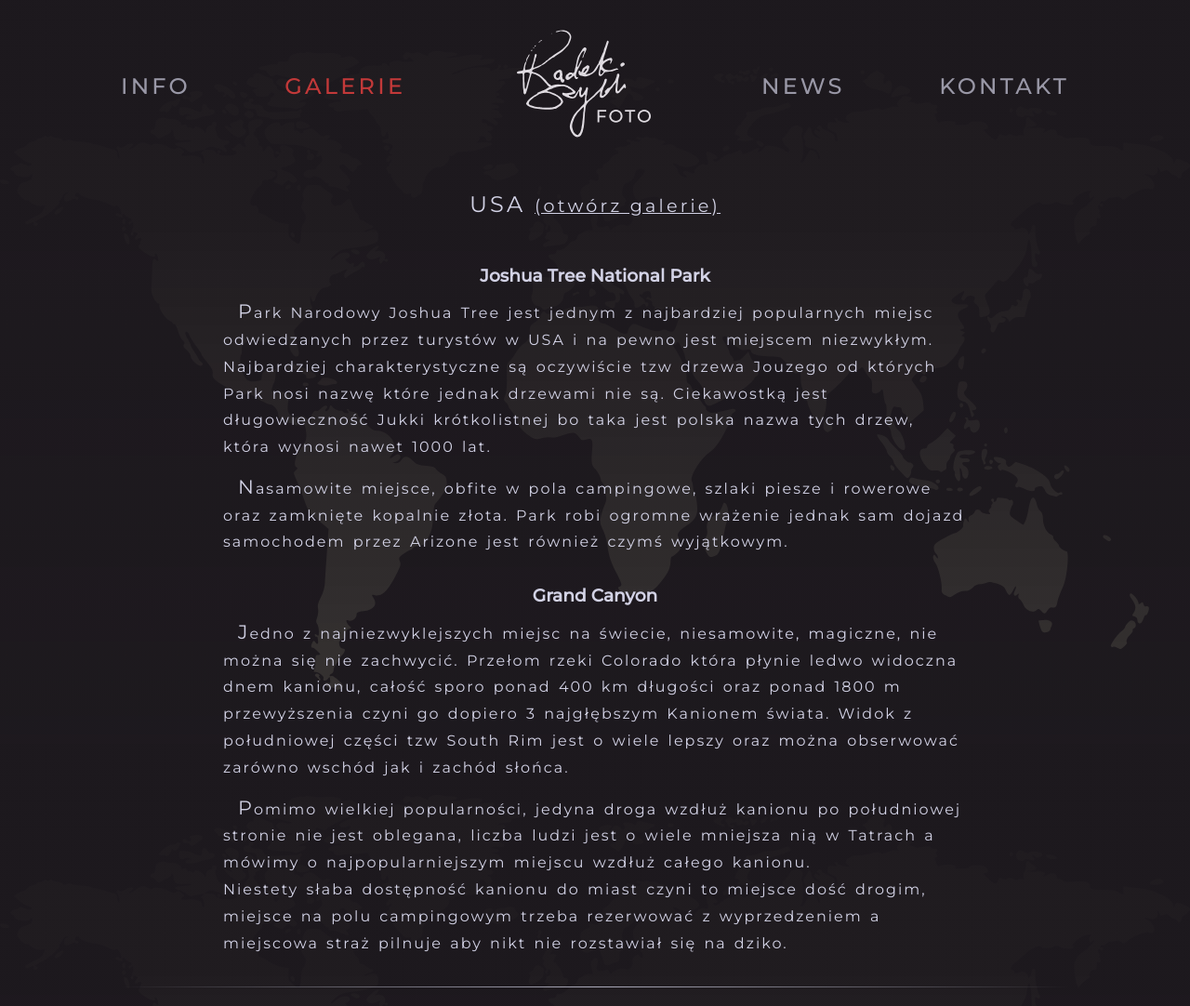
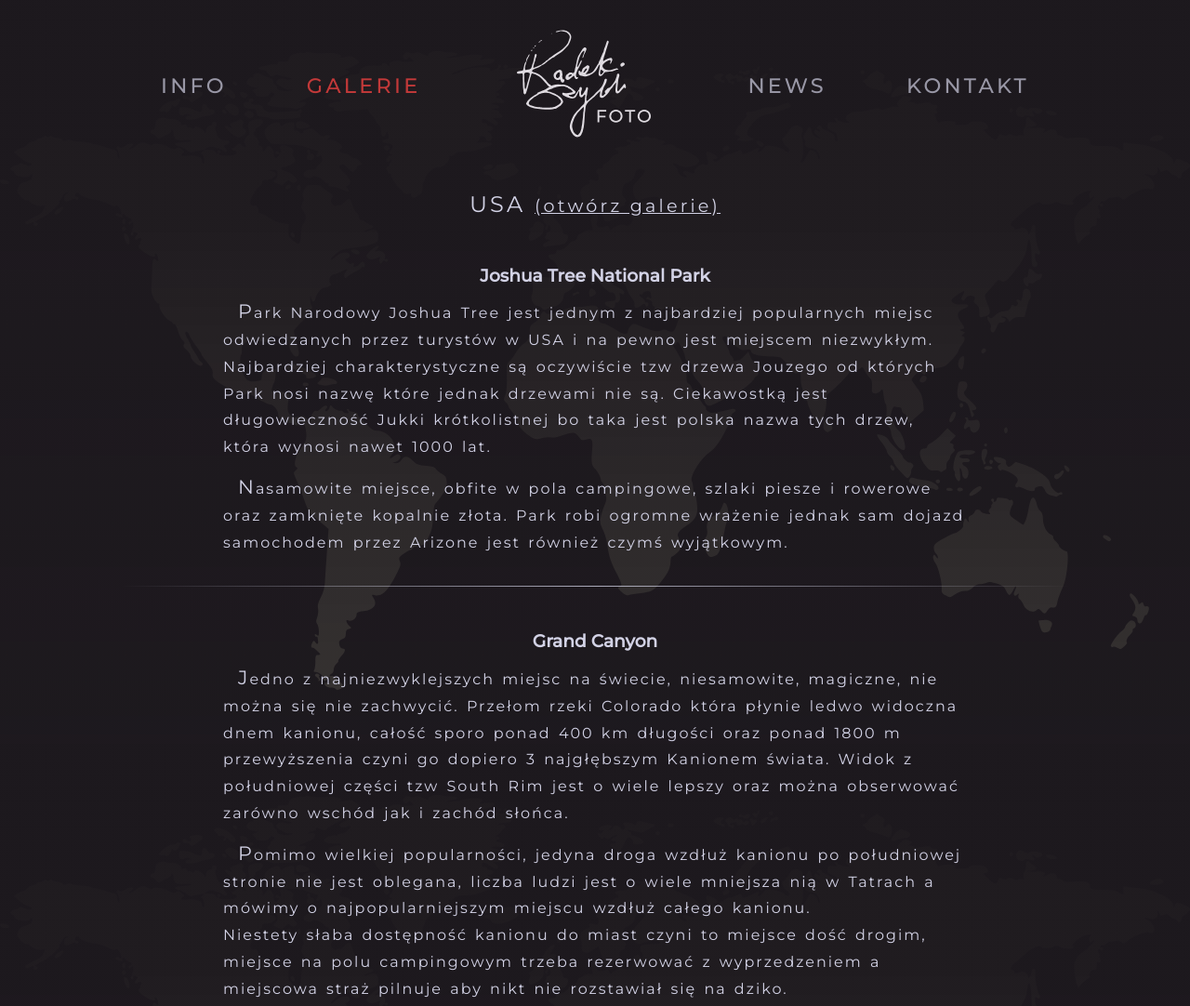
Before and after one commit to danielluty/radekszybki, a website: page galleries/usa/index.html in a window 1280 px wide. Shown: the top 1082 px of the page at 93% size. Drawn offline with Linux system fonts and the light colour scheme.

Commit message:
resized nav elements

```diff
--- a/css/styles.css
+++ b/css/styles.css
@@ -526,16 +526,16 @@ footer {
   display: -webkit-box;
   display: -ms-flexbox;
   display: flex;
-  -webkit-box-pack: justify;
-  -ms-flex-pack: justify;
-  justify-content: space-between;
+  -ms-flex-pack: distribute;
+  justify-content: space-around;
   -webkit-box-align: center;
   -ms-flex-align: center;
   align-items: center;
-  font-size: 1.7rem;
+  font-size: 1.4rem;
   font-weight: 500;
   padding: 0 2.5rem;
-  margin: 0 auto; }
+  margin: 0 auto;
+  max-width: 1200px; }
   .navigation .nav--desktop li {
     text-align: center; }
     .navigation .nav--desktop li a {
@@ -546,7 +546,7 @@ footer {
       .navigation .nav--desktop li a.active, .navigation .nav--desktop li a:hover {
         color: #c23939; }
       .navigation .nav--desktop li a img {
-        width: 250px;
+        width: 180px;
         opacity: .9; }
 
 .navigation .nav--mobile,
@@ -555,20 +555,13 @@ footer {
   display: none; }
 
 /* *** NAVIGATION: Media Queries *** */
-@media only screen and (max-width: 1280px) {
-  .navigation .nav--desktop {
-    font-size: 1.5rem; }
-    .navigation .nav--desktop li a img {
-      width: 180px; } }
-
 @media only screen and (max-width: 992px) {
   .navigation .nav--desktop {
-    font-size: 1.35rem;
     -webkit-box-pack: justify;
     -ms-flex-pack: justify;
     justify-content: space-between;
     padding: 0 2rem 0 1rem;
-    font-size: 1.35rem; }
+    font-size: 1.3rem; }
     .navigation .nav--desktop li a img {
       width: 150px; }
     .navigation .nav--desktop li:nth-child(3) {
--- a/galleries/usa/index.html
+++ b/galleries/usa/index.html
@@ -55,9 +55,10 @@
                 Najbardziej charakterystyczne są oczywiście tzw drzewa Jouzego od których Park
                 nosi nazwę które jednak drzewami nie są. Ciekawostką jest długowieczność Jukki
                 krótkolistnej bo taka jest polska nazwa tych drzew, która wynosi nawet 1000 lat.</p>
-                <p>Nasamowite miejsce, obfite w pola campingowe, szlaki piesze i rowerowe oraz
+            <p>Nasamowite miejsce, obfite w pola campingowe, szlaki piesze i rowerowe oraz
                 zamknięte kopalnie złota. Park robi ogromne wrażenie jednak sam dojazd
                 samochodem przez Arizone jest również czymś wyjątkowym.</p>
+            <hr>
             <h3>Grand Canyon</h3>
             <p>Jedno z najniezwyklejszych miejsc na świecie, niesamowite, magiczne, nie można
                 się nie zachwycić. Przełom rzeki Colorado która płynie ledwo widoczna dnem
@@ -65,13 +66,13 @@
                 go dopiero 3 najgłębszym Kanionem świata. Widok z południowej części tzw South
                 Rim jest o wiele lepszy oraz można obserwować zarówno wschód jak i zachód
                 słońca.</p>
-                <p>Pomimo wielkiej popularności, jedyna droga wzdłuż kanionu po południowej
+            <p>Pomimo wielkiej popularności, jedyna droga wzdłuż kanionu po południowej
                 stronie nie jest oblegana, liczba ludzi jest o wiele mniejsza nią w Tatrach a
                 mówimy o najpopularniejszym miejscu wzdłuż całego kanionu. <br> Niestety słaba
                 dostępność kanionu do miast czyni to miejsce dość drogim, miejsce na polu
                 campingowym trzeba rezerwować z wyprzedzeniem a miejscowa straż pilnuje aby nikt
                 nie rozstawiał się na dziko.</p>
-                    <hr>
+            <hr>
             <div class="image-grid">
                 <div class="column">
                     <img src="./1.jpg" class="fit-image" alt="" onclick="openSlider();currentSlide(1)" alt="USA 1">
@@ -89,7 +90,6 @@
                     <img src="./13.jpg" class="fit-image" alt="" onclick="openSlider();currentSlide(13)" alt="USA 13">
                 </div>
                 <div class="column">
-
                     <img src="./14.jpg" class="fit-image" alt="" onclick="openSlider();currentSlide(14)" alt="USA 14">
                     <img src="./15.jpg" class="fit-image" alt="" onclick="openSlider();currentSlide(15)" alt="USA 15">
                     <img src="./16.jpg" class="fit-image" alt="" onclick="openSlider();currentSlide(16)" alt="USA 16">
```
